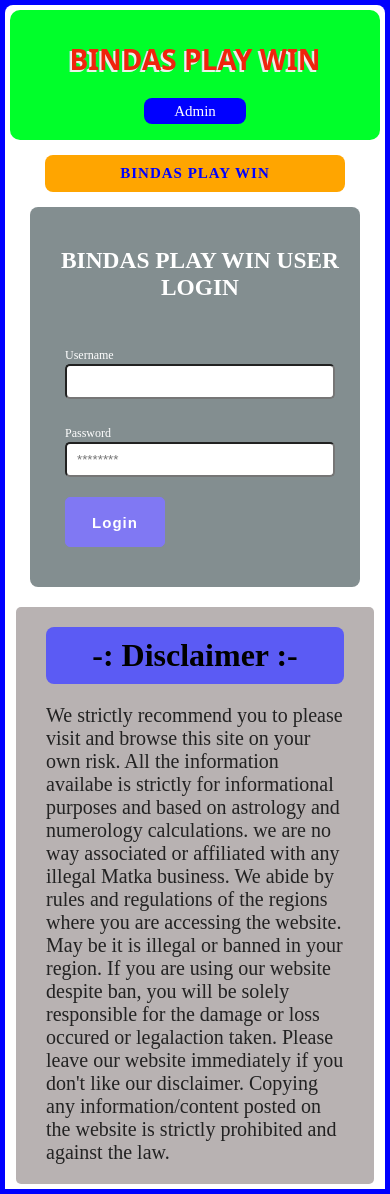
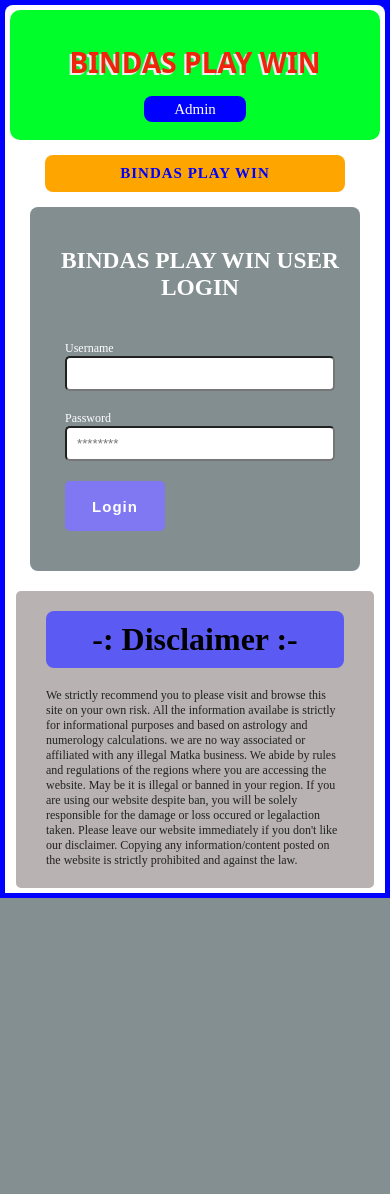
Before and after one commit to Prince-685/BindasPlay, a Django app: page / in a window 390 px wide. After the commit the page ends 898 px from the top, so only its background shows below. Run offline with Django 4.2, Linux system fonts and the light colour scheme; data that the repository does not hold is empty.

Commit message:
3rd changes

```diff
--- a/assets/userinterface.css
+++ b/assets/userinterface.css
@@ -221,10 +221,6 @@
     text-align: center;
 }
 
-.content{
-    font-size: 2rem;
-    color: #222;
-}
 
 
 
@@ -313,7 +309,11 @@
         border-radius:0.5rem;
         margin: 0rem 0.6rem;
         margin-top: 2rem;
-        font-size: 1.5rem;
+
+    }
+    .disclaimer .content{
+        font-size: 1.2rem;
+        color: #222;
     }
 
 }
```
